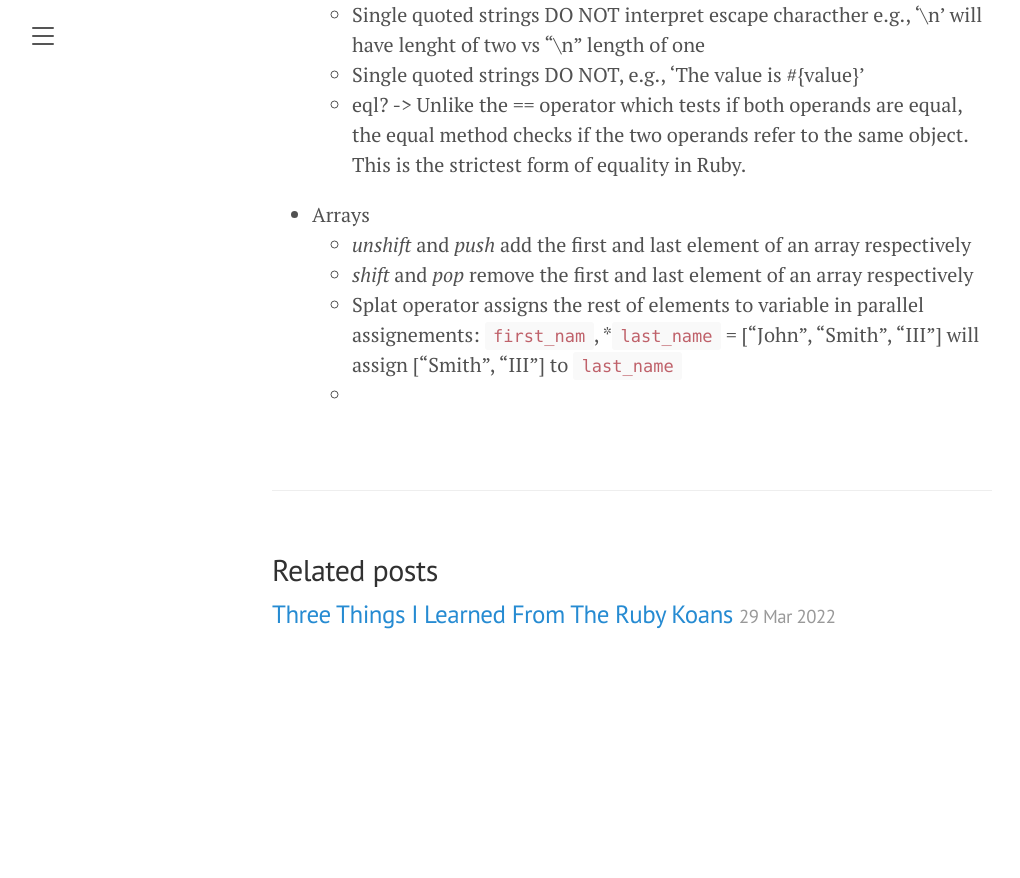
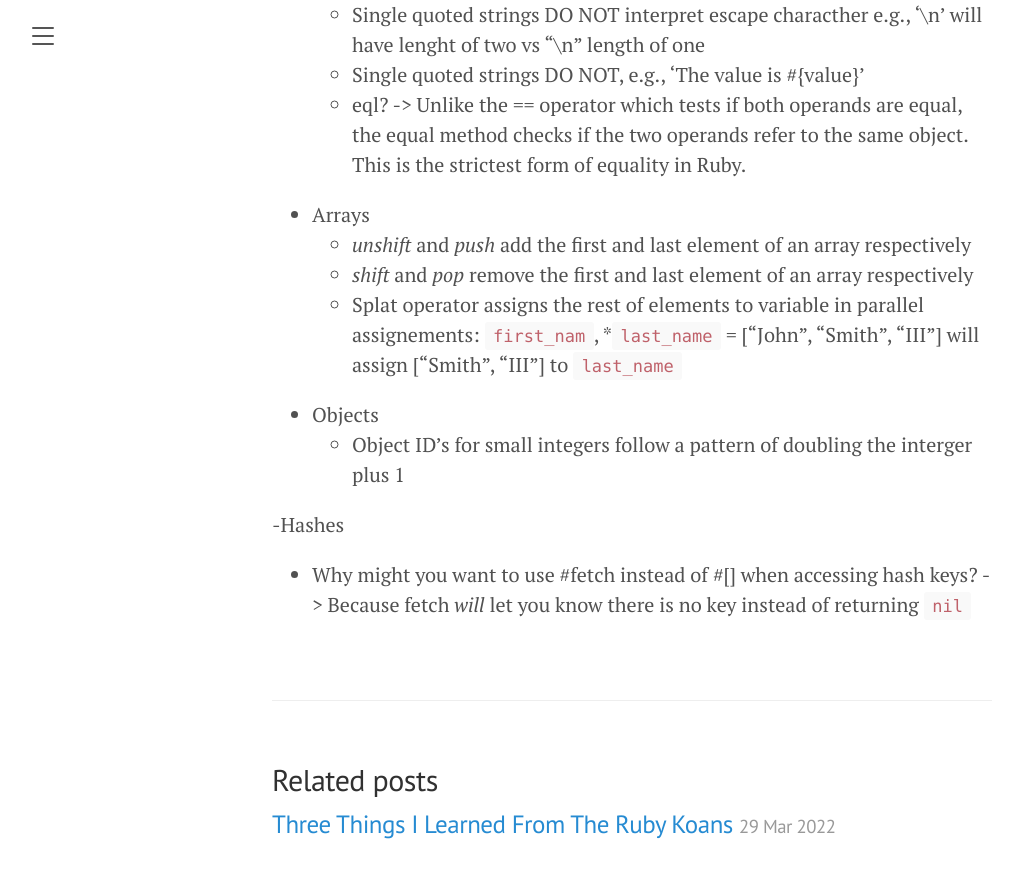
Before and after one commit to KevinDelaFuente/til, a Jekyll site: the page built from _posts/2022-04-02-PathToEnlightenment.md, in a window 1280 px wide and 900 px high, scrolled down 1016 px. Shown: the top 878 px of the window, without its empty margins (8-1028 px from the left). Built offline with Jekyll 4.4.1, drawn with Linux system fonts in a browser that asks for light colours; before the commit the page ends 1706 px from its top, so only the background shows below that; some of the changed text lies outside the part shown.

Commit message:
Update 2022-04-02-PathToEnlightenment.md

```diff
--- a/_posts/2022-04-02-PathToEnlightenment.md
+++ b/_posts/2022-04-02-PathToEnlightenment.md
@@ -26,4 +26,9 @@ title:  "Starting on the Path"
   - _unshift_ and _push_ add the first and last element of an array respectively
   - _shift_ and _pop_ remove the first and last element of an array respectively
   - Splat operator assigns the rest of elements to variable in parallel assignements: `first_nam`, *`last_name` = ["John", "Smith", "III"] will assign ["Smith", "III"] to `last_name`
-  -
+
+- Objects
+  - Object ID's for small integers follow a pattern of doubling the interger plus 1
+
+-Hashes
+  - Why might you want to use #fetch instead of #[] when accessing hash keys? -> Because fetch _will_ let you know there is  no key instead of returning `nil`
```
Also changed, not shown: other parts of _posts/2022-04-02-PathToEnlightenment.md (+2 -2 lines).
